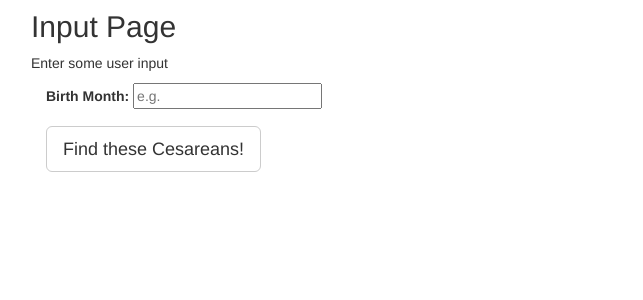
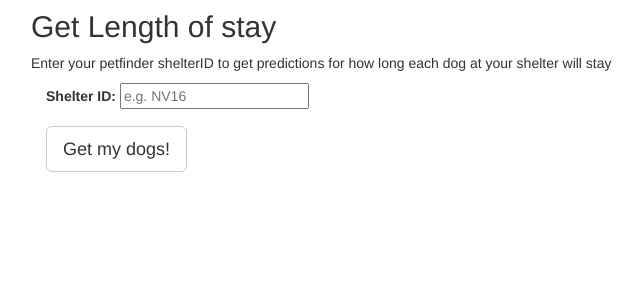
Before and after one commit to ameliakimball/insight, a Flask app: page /input in a window 1280 px wide. Shown: the part 50-350 px from the top of the page, without its empty margins (39-682 px from the left). Run offline with Flask 2, Linux system fonts and the light colour scheme; some libraries are stand-ins or nearby versions.

Commit message:
changes text in input page to reflect my project

```diff
--- a/flask/flaskexample/templates/input.html
+++ b/flask/flaskexample/templates/input.html
@@ -43,20 +43,20 @@
 <div class="container">
 
     <div class="starter-template">
-        <h2>Input Page</h2>
-        <p>Enter some user input</p>
+        <h2>Get Length of stay</h2>
+        <p>Enter your petfinder shelterID to get predictions for how long each dog at your shelter will stay</p>
     </div>
 
     <div class = "container">
 
       <form  action="/output" method="GET">
         <div class="form-group">
-          <label for="birth_month">Birth Month:</label>
-          <input type="text" id="birth_month" name='birth_month' placeholder="e.g. ">
+          <label for="birth_month">Shelter ID:</label>
+          <input type="text" id="birth_month" name='birth_month' placeholder="e.g. NV16 ">
         </div>
 
         <div>
-          <button type="submit" class="btn btn-default btn-lg">Find these Cesareans!</button>
+          <button type="submit" class="btn btn-default btn-lg">Get my dogs!</button>
         </div>
 
       </form>
```
